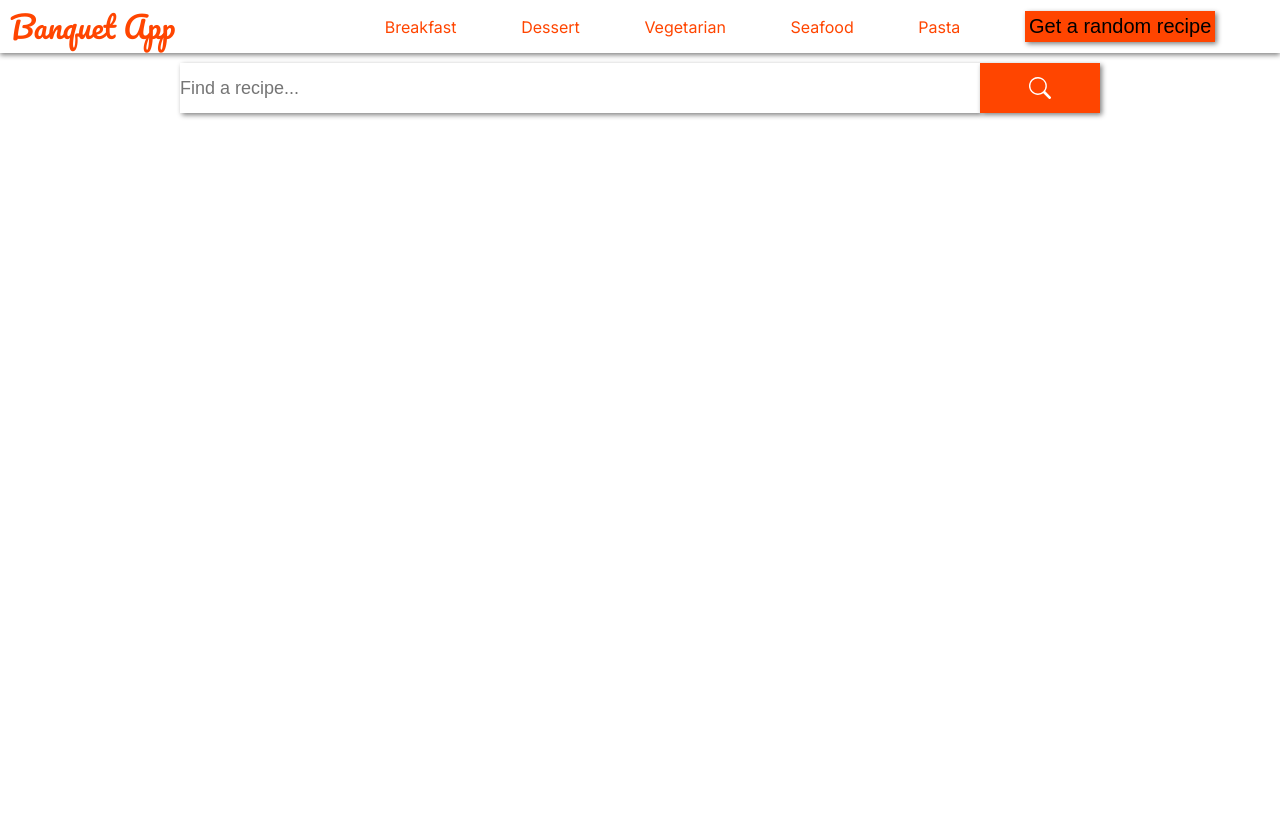
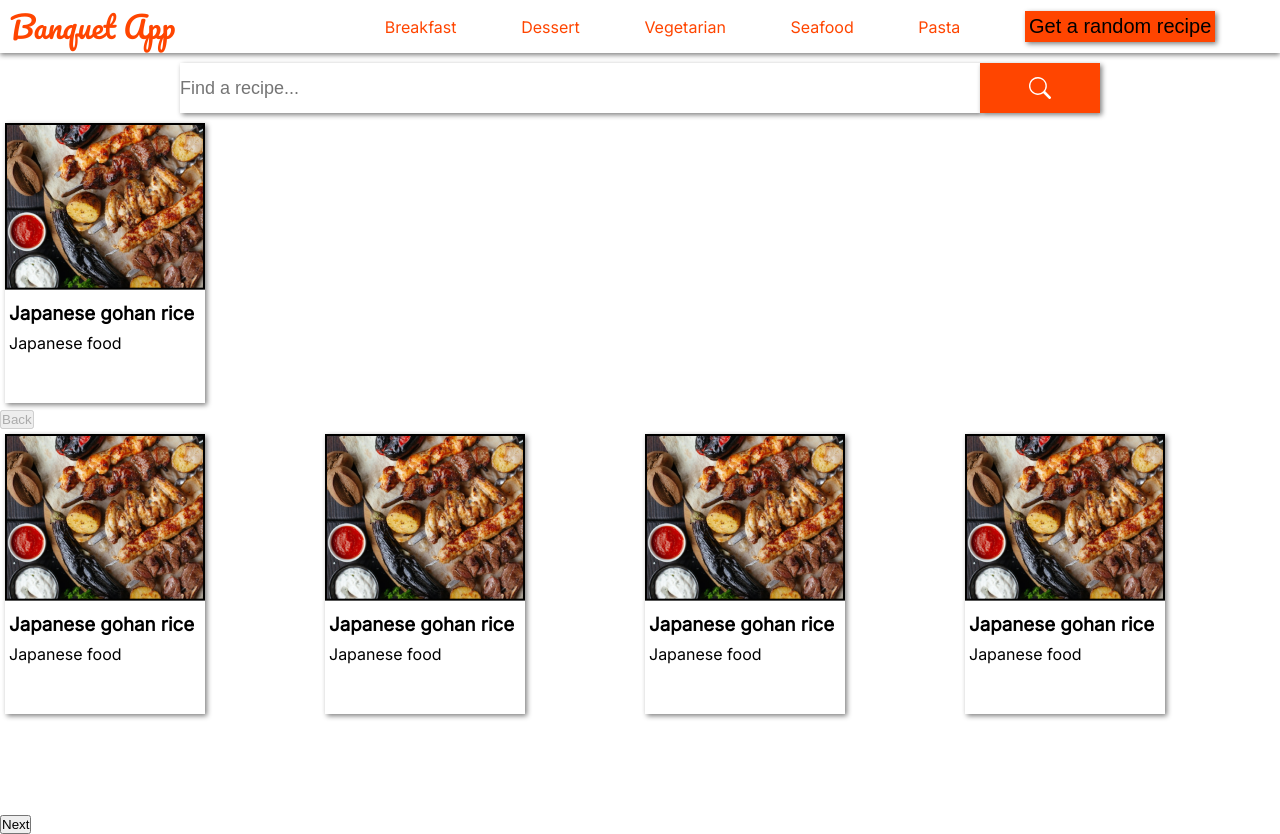
Before and after one commit to NathanAsowata/banquet-app, a Next.js app: page / in a window 1280 px wide. Before the commit the page ends 800 px from the top, so only its background shows below. Built offline with nearby package versions, Linux system fonts and the light colour scheme.

Commit message:
Add recipe card

```diff
--- /dev/null
+++ b/components/Carousel.tsx
@@ -0,0 +1,51 @@
+import React from 'react'
+import { CarouselProvider, Slider, Slide, ButtonBack, ButtonNext } from 'pure-react-carousel';
+import 'pure-react-carousel/dist/react-carousel.es.css';
+import RecipeCard from './RecipeCard';
+
+const Carousel = () => {
+  return (
+    <CarouselProvider naturalSlideWidth={1000} naturalSlideHeight={1200}
+
+        totalSlides={7} visibleSlides={4} >
+
+        <ButtonBack>Back</ButtonBack>
+
+        <Slider>
+            <Slide index={0}>
+                <RecipeCard />
+            </Slide>
+
+            <Slide index={1}>
+                <RecipeCard />
+            </Slide>
+
+            <Slide index={2}>
+                <RecipeCard />
+            </Slide>
+
+
+            <Slide index={3}>
+                <RecipeCard />
+            </Slide>
+
+            <Slide index={4}>
+                <RecipeCard />
+            </Slide>
+
+            <Slide index={5}>
+                <RecipeCard />
+            </Slide>
+
+            <Slide index={6}>
+                <RecipeCard />
+            </Slide>
+
+        </Slider>
+
+        <ButtonNext>Next</ButtonNext>
+    </CarouselProvider>
+  )
+}
+
+export default Carousel
--- /dev/null
+++ b/components/RecipeCard.tsx
@@ -0,0 +1,15 @@
+import styles from "../styles/RecipeCard.module.scss"
+import Image from "next/image"
+import food from "../public/food.png"
+
+const RecipeCard = () => {
+  return (
+    <div className={styles.card}>
+        <Image src={food} className={styles.image} />
+        <h3 className={styles.foodName}>Japanese gohan rice</h3>
+        <p className={styles.foodArea}>Japanese food</p>
+    </div>
+  )
+}
+
+export default RecipeCard
--- a/package.json
+++ b/package.json
@@ -10,6 +10,7 @@
   },
   "dependencies": {
     "next": "12.2.0",
+    "pure-react-carousel": "^1.28.1",
     "react": "18.2.0",
     "react-dom": "18.2.0",
     "react-icons": "^4.4.0",
--- a/pages/index.tsx
+++ b/pages/index.tsx
@@ -1,9 +1,13 @@
+import Carousel from "../components/Carousel"
+import RecipeCard from "../components/RecipeCard"
 import SearchBar from "../components/SearchBar"
 
 const Home= () => {
   return (
     <>
       <SearchBar />
+      <RecipeCard />
+      <Carousel />
     </>
   )
 }
--- /dev/null
+++ b/styles/RecipeCard.module.scss
@@ -0,0 +1,17 @@
+.card{
+    width: 200px;
+    height: 280px;
+    margin: 5px;
+    box-shadow: 2px 2px 5px grey;
+    overflow: hidden;
+}
+.image{
+    width: 200px;
+    height: auto;
+}
+.foodName{
+    margin: 8px 4px;
+}
+.foodArea{
+    margin: 0px 4px;
+}
```
Also changed, not shown: public/food.png (added), 1 other file (tests, documents, lock files or other folders).
